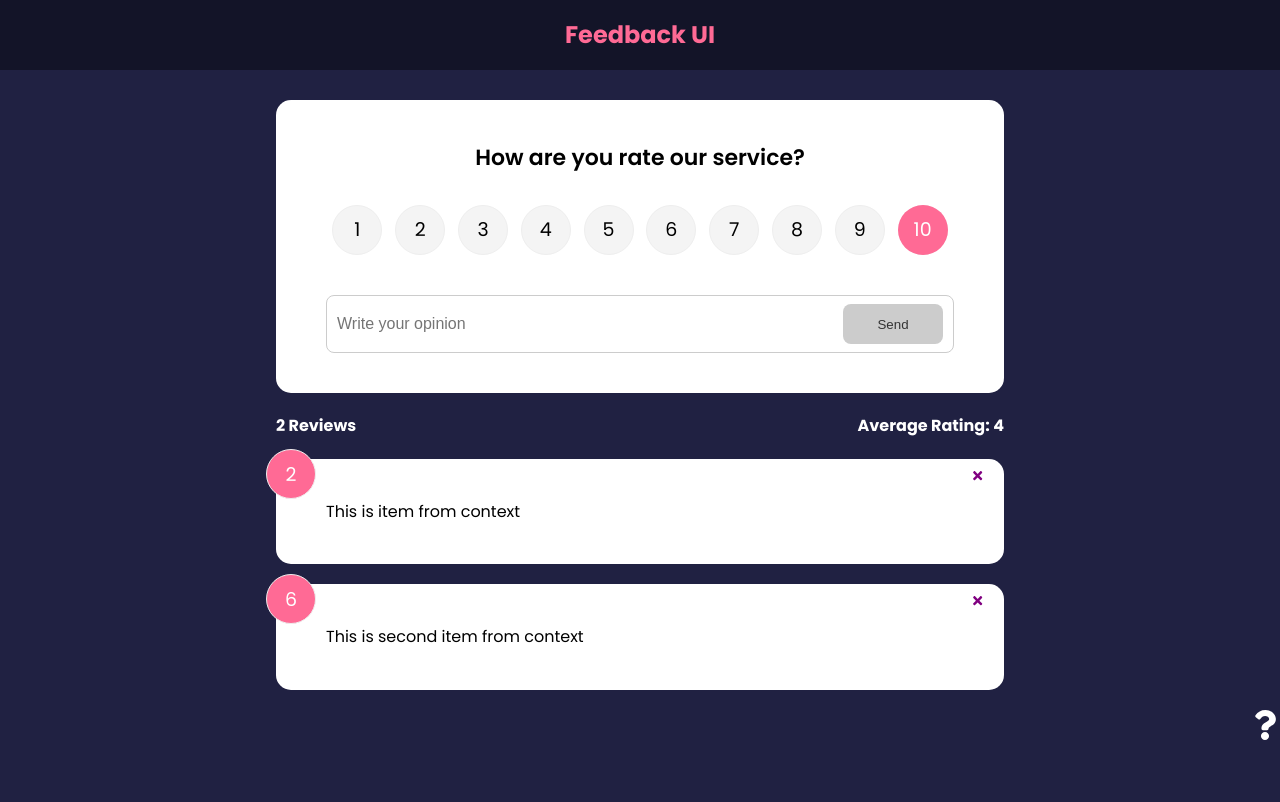
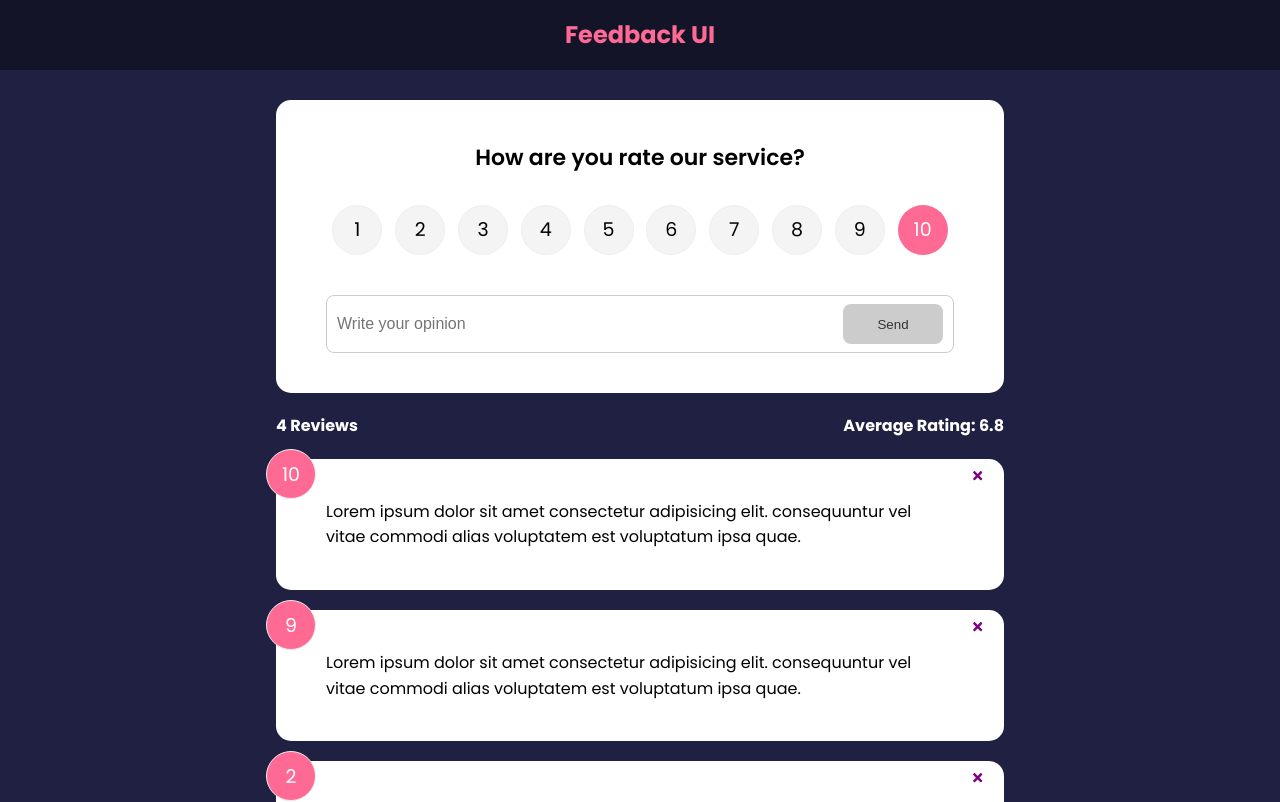
Before and after one commit to PSzkliniarz/react-feedback_app, a React (Create React App) app in the folder feedback-app/: page / in a window 1280 px wide. Shown: the top 802 px of the page. Built offline with nearby package versions, Linux system fonts and the light colour scheme; the HTML template or start-up script is replaced by a standard one.

Commit message:
Move function to context

```diff
--- a/feedback-app/src/App.js
+++ b/feedback-app/src/App.js
@@ -1,4 +1,3 @@
-import { useState } from "react";
 import {BrowserRouter as Router, Route, Routes} from 'react-router-dom'
 
 import { FeedbackProvider } from "./context/FeedbackContext";
@@ -7,25 +6,11 @@ import Header from "./components/Header";
 import FeedbackStats from "./components/FeedbackStats";
 import FeedbackList from "./components/FeedbackList";
 import FeedbackForm from "./components/FeedbackForm";
-import FeedbackData from "./data/FeedbackData";
 
 import AboutPage from "./pages/AboutPage";
 import AboutIconLink from "./components/AboutIconLink";
 
 function App(){
-    const [feedback, setFeedback] = useState( FeedbackData)
-
-    const addFeedback = (newFeedback) => {
-        let maxId = Math.max(...feedback.map( (item) => (item.id)))
-        newFeedback.id = maxId + 1
-        setFeedback([newFeedback, ...feedback])
-    }
-
-    const handleDelete = (id) => {
-        if (window.confirm(`Are you sure you want to delete ${id} item?`)){
-            setFeedback(feedback.filter((item) => item.id !== id))
-        }
-    }
 
     return (
         <FeedbackProvider>
@@ -38,9 +23,9 @@ function App(){
                     path='/'
                     element={
                         <>
-                            <FeedbackForm handleAdd={addFeedback} />
+                            <FeedbackForm />
                             <FeedbackStats />
-                            <FeedbackList handleDelete={handleDelete}/>
+                            <FeedbackList />
                         </>
                     }>
                     </Route>
--- a/feedback-app/src/components/FeedbackForm.jsx
+++ b/feedback-app/src/components/FeedbackForm.jsx
@@ -1,9 +1,12 @@
-import { useState } from "react"
+import { useState, useContext } from "react"
+import FeedbackContext from "../context/FeedbackContext"
 import Card from "./shared/Card"
 import RatingSelect from "./RatingSelect"
 import Button from "./Button"
 
-function FeedbackForm({handleAdd}) {
+function FeedbackForm() {
+    const {addFeedback} = useContext(FeedbackContext)
+
     const [text, setText] = useState('')
     const [btnDisabled, setbtnDisabled] = useState(true)
     const [rating, setRating] = useState(10)
@@ -34,7 +37,7 @@ function FeedbackForm({handleAdd}) {
                 text,
                 rating
             }
-            handleAdd(newFeedback);
+            addFeedback(newFeedback);
             setText('')
         }
     }
--- a/feedback-app/src/components/FeedbackItem.jsx
+++ b/feedback-app/src/components/FeedbackItem.jsx
@@ -1,9 +1,11 @@
 import {FaTimes} from 'react-icons/fa'
+import { useContext } from 'react'
+import FeedbackContext from '../context/FeedbackContext'
 import PropTypes from 'prop-types'
 import Card from "./shared/Card"
 
-function FeedbackItem({item, handleDelete}){
-
+function FeedbackItem({item }){
+    const {handleDelete} = useContext(FeedbackContext)
 
     return (
         <Card>
--- a/feedback-app/src/components/FeedbackList.jsx
+++ b/feedback-app/src/components/FeedbackList.jsx
@@ -3,7 +3,7 @@ import { useContext } from 'react'
 import FeedbackContext from '../context/FeedbackContext'
 import FeedbackItem from "./FeedbackItem"
 
-function FeedbackList({ handleDelete}) {
+function FeedbackList() {
     const {feedback} = useContext(FeedbackContext)
 
     console.log(feedback);
@@ -24,7 +24,6 @@ function FeedbackList({ handleDelete}) {
                 <FeedbackItem
                 key={item.id}
                 item={item}
-                handleDelete={handleDelete}
                 />
             </motion.div>
         ))}
--- a/feedback-app/src/context/FeedbackContext.jsx
+++ b/feedback-app/src/context/FeedbackContext.jsx
@@ -1,24 +1,43 @@
 import {createContext, useState} from 'react'
+import FeedbackData from '../data/FeedbackData'
 
 const FeedbackContext = createContext()
 
 export const FeedbackProvider = ({children}) => {
-    const [feedback, useFeedback] = useState(
+    const [feedback, setFeedback] = useState(
         [
+            ...FeedbackData,
             {
-                id: 1,
+                id: 3,
                 text: 'This is item from context',
                 rating: 2
             },
             {
-                id: 2,
+                id: 4,
                 text: 'This is second item from context',
                 rating: 6
             },
         ]
     )
 
-    return <FeedbackContext.Provider value={{feedback}}>
+    const handleDelete = (id) => {
+        if (window.confirm(`Are you sure you want to delete ${id} item?`)){
+            setFeedback(feedback.filter((item) => item.id !== id))
+        }
+    }
+
+    const addFeedback = (newFeedback) => {
+        let maxId = Math.max(...feedback.map( (item) => (item.id)))
+        newFeedback.id = maxId + 1
+        setFeedback([newFeedback, ...feedback])
+    }
+
+    return <FeedbackContext.Provider
+    value={{
+        feedback,
+        handleDelete,
+        addFeedback
+        }}>
         {children}
     </FeedbackContext.Provider>
 }
--- a/feedback-app/src/data/FeedbackData.jsx
+++ b/feedback-app/src/data/FeedbackData.jsx
@@ -9,11 +9,6 @@ const FeedbackData = [
       rating: 9,
       text: 'Lorem ipsum dolor sit amet consectetur adipisicing elit. consequuntur vel vitae commodi alias voluptatem est voluptatum ipsa quae.',
     },
-    {
-      id: 3,
-      rating: 8,
-      text: 'Lorem ipsum dolor sit amet consectetur adipisicing elit. consequuntur vel vitae commodi alias voluptatem est voluptatum ipsa quae.',
-    },
   ]
 
   export default FeedbackData
```
